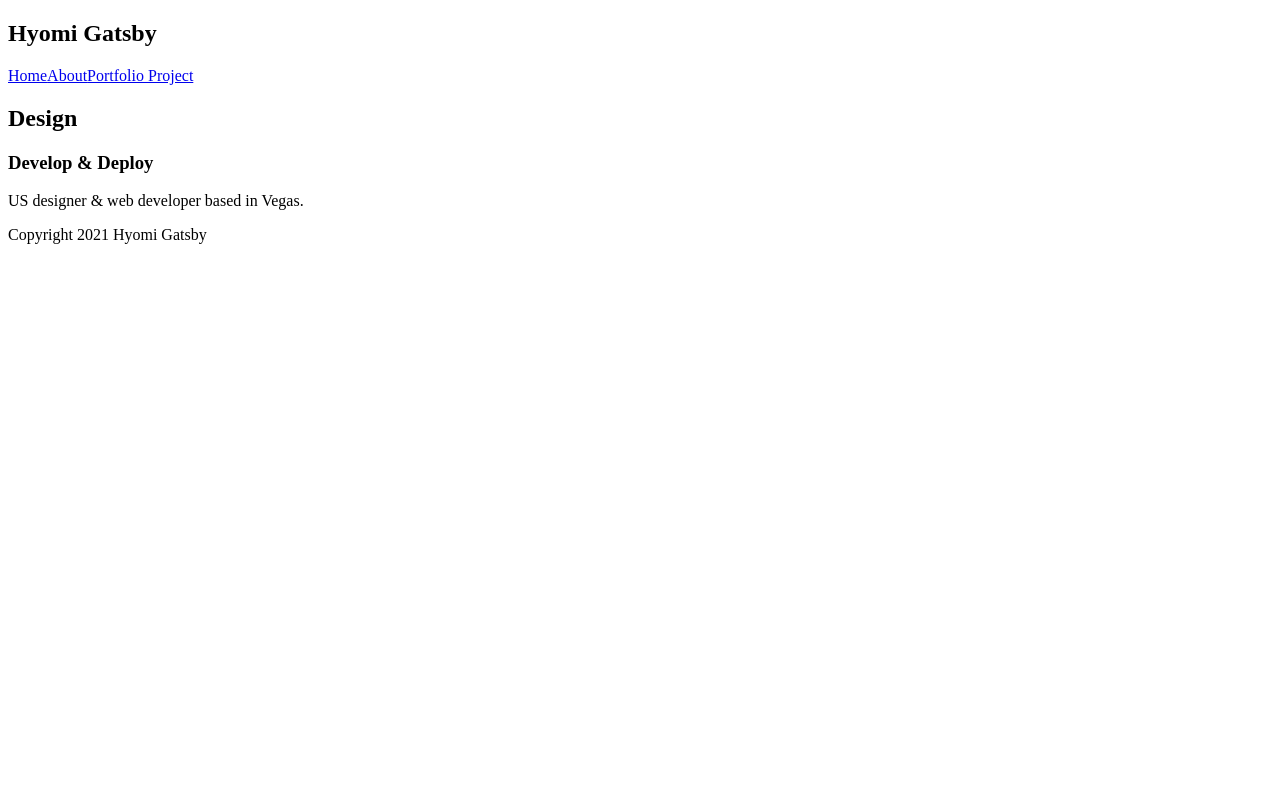
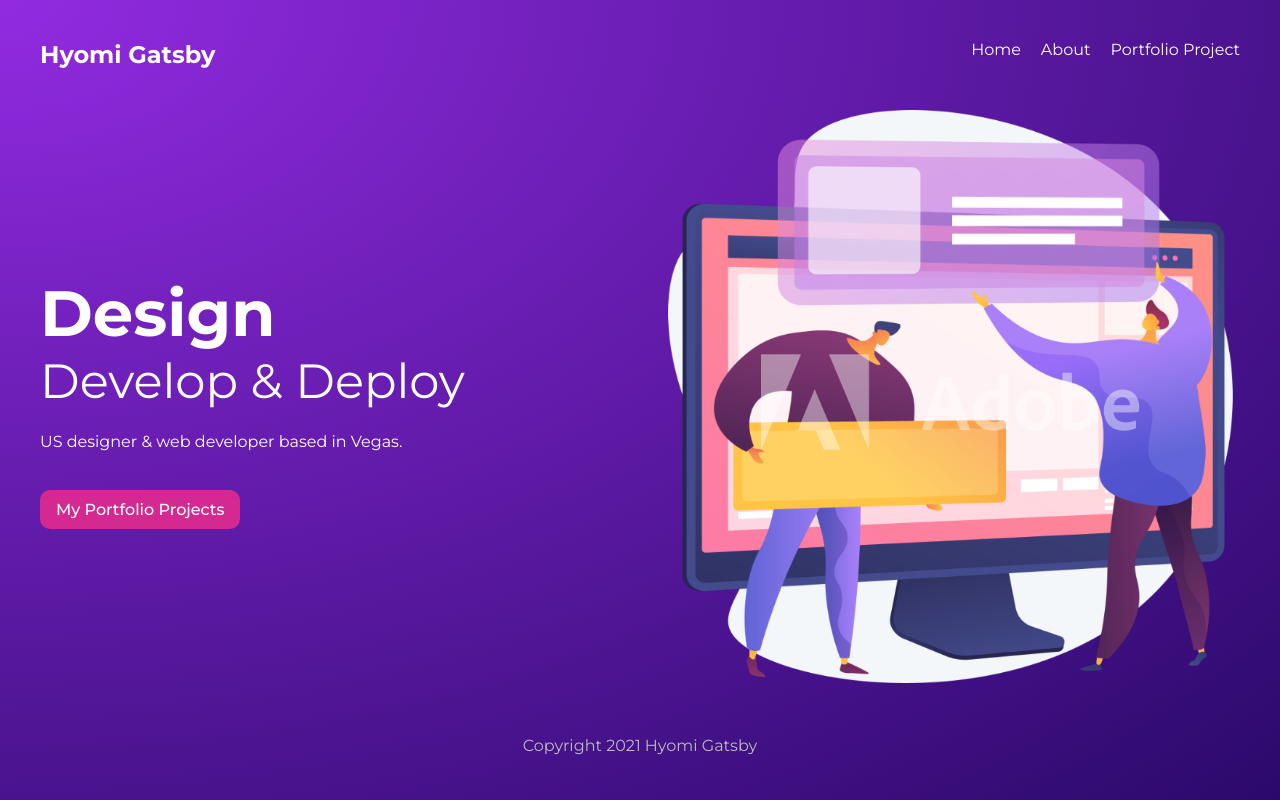
Before and after one commit to hyomiTheTech/hyomi_gatsby, a Gatsby site: page / in a window 1280 px wide. Built offline with nearby package versions, Linux system fonts and the light colour scheme; Gatsby itself is replaced by a stand-in of ours.

Commit message:
Complete lesson 7 and 8, and styled components

```diff
--- a/src/component/Layout.js
+++ b/src/component/Layout.js
@@ -1,5 +1,6 @@
 import React from 'react'
 import Navbar from './Navbar'
+import '../styles/global.css'
 
 export default function Layout ({ children }) {
     return (
--- a/src/pages/index.js
+++ b/src/pages/index.js
@@ -1,15 +1,19 @@
 import React from "react"
+import {Link} from 'gatsby'
 import Layout from '../component/Layout'
+import { header, btn} from '../styles/home.module.css'
 
 export default function Home() {
   return (
     <Layout>
-      <section>
+      <section className={header}>
         <div>
           <h2>Design</h2>
           <h3>Develop & Deploy</h3>
           <p> US designer & web developer based in Vegas.</p>
+          <Link className={btn} to="/projects">My Portfolio Projects</Link>
         </div>
+        <img src="/banner.png" alt="site banner" style={{maxWidth: "100%"}}/>
       </section>
     </Layout>
   )
--- a/src/pages/projects/index.js
+++ b/src/pages/projects/index.js
@@ -1,10 +1,11 @@
 import React from 'react'
 import Layout from '../../component/Layout'
+import {portfolio} from '../../styles/projects.module.css'
 
 export default function Projects() {
     return (
         <Layout>
-            <div>
+            <div className={portfolio}>
                 <h2>Portfolio</h2>
                 <h3>Projects & Websites I've Created</h3>
             </div>
--- /dev/null
+++ b/src/styles/global.css
@@ -0,0 +1,50 @@
+@import url('https://fonts.googleapis.com/css2?family=Montserrat:wght@300;400;500;700&display=swap');
+
+* {
+  margin: 0;
+  padding: 0;
+  text-decoration: none;
+  font-family: "Montserrat";
+  color: white;
+}
+html, body {
+  min-height: 100%;
+}
+body {
+  background: radial-gradient(at top left, rgba(146,43,225,1) 0%, rgba(43,9,107,1) 100%);
+  background-repeat: no-repeat;
+}
+p {
+  margin: 16px auto;
+  line-height: 1.5em;
+}
+
+/* layout & nav */
+.layout {
+  max-width: 1200px;
+  margin: 0 auto;
+}
+nav {
+  display: grid;
+  grid-template-columns: 1fr 1fr;
+  margin: 40px auto;
+}
+nav .links {
+  display: inline-block;
+  text-align: right;
+}
+nav a {
+  display: inline-block;
+  margin-left: 20px;
+  font-weight: 400;
+  padding-bottom: 8px;
+  border-bottom: 3px solid transparent;
+}
+nav a:hover {
+  border-color: white;
+}
+footer p{
+  text-align: center;
+  color: #bbb;
+  margin: 40px auto;
+}
--- /dev/null
+++ b/src/styles/home.module.css
@@ -0,0 +1,22 @@
+.header {
+    display: grid;
+    grid-template-columns: 1fr 1fr;
+    grid-gap: 40px;
+    align-items: center;
+  }
+  .header h2 {
+    font-size: 4em;
+  }
+  .header h3 {
+    font-size: 3em;
+    font-weight: 400;
+    margin-bottom: 20px;
+  }
+  .btn {
+    display: inline-block;
+    background: #D42990;
+    padding: 10px 16px;
+    border-radius: 10px;
+    margin-top: 20px;
+    font-weight: 500;
+  }
```
Also changed, not shown: src/styles/projects.module.css (added, +11 -0 lines), static/banner.png (added).
